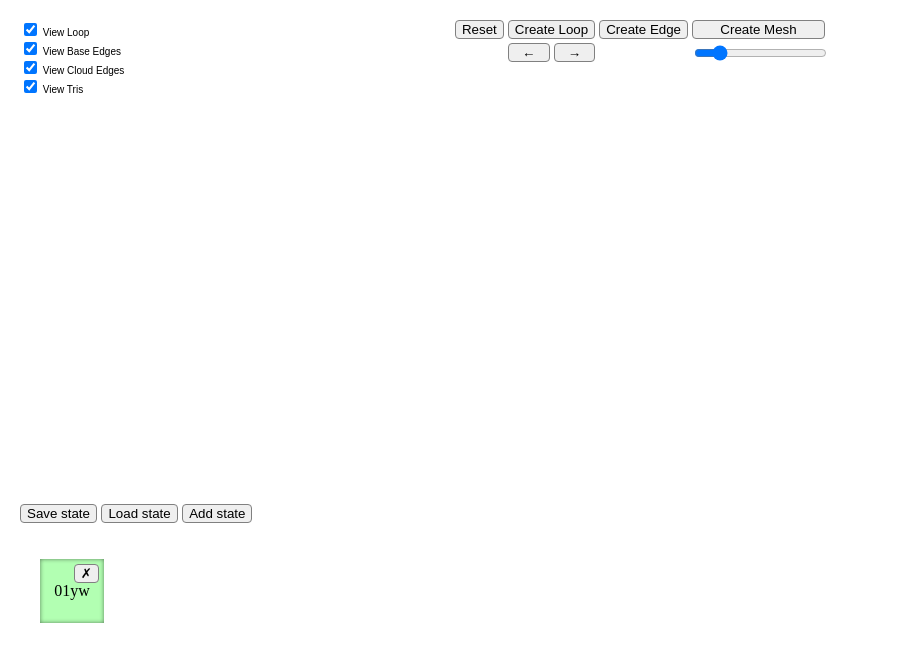
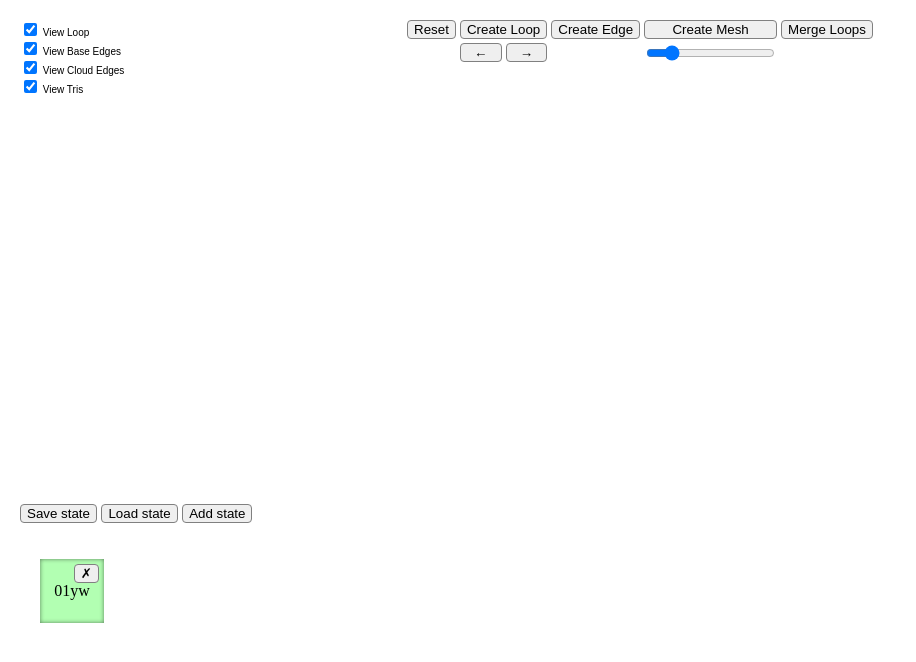
Before and after one commit to psxcode/remesh, a website built with webpack: page src/index.html in a window 1280 px wide. Shown: the whole page, without its empty margins (0-916 px from the left). Built offline with nearby package versions, Linux system fonts and the light colour scheme.

Commit message:
add Editor 3rd canvas and Merge button

```diff
--- a/src/Editor.ts
+++ b/src/Editor.ts
@@ -91,18 +91,23 @@ export class Editor {
 
   #bg: Draw
   #fg: Draw
+  #res: Draw
 
   private snapDist = 8
   constructor({ width, height }: EditorOptions) {
     const bg = Editor.backgroundLayer
     const fg = Editor.foregroundLayer
+    const res = Editor.resultLayer
 
     bg.width = width
     bg.height = height
     fg.width = width
     fg.height = height
+    res.width = width
+    res.height = height
     this.#bg = new Draw(bg.getContext('2d')!, width, height)
     this.#fg = new Draw(fg.getContext('2d')!, width, height)
+    this.#res = new Draw(res.getContext('2d')!, width, height)
 
     this.#mesh = new MeshState()
     this.#loops = [new LoopState()]
@@ -128,6 +133,7 @@ export class Editor {
     Editor.viewTrisCheckbox.addEventListener('change', this.onCheckboxChange)
     Editor.prevLoop.addEventListener('click', this.onPrevActiveLoopClick)
     Editor.nextLoop.addEventListener('click', this.onNextActiveLoopClick)
+    Editor.mergeLoopsBtn.addEventListener('click', this.onMergeLoopsClick)
 
     fg.addEventListener('click', this.onFgClick)
     fg.addEventListener('contextmenu', this.onFgRightClick)
@@ -179,12 +185,20 @@ export class Editor {
     return document.getElementById('bg') as HTMLCanvasElement
   }
 
+  static get resultLayer() {
+    return document.getElementById('res-bg') as HTMLCanvasElement
+  }
+
   static get nextLoop() {
     return document.getElementById('next-loop') as HTMLButtonElement
   }
 
   static get prevLoop() {
     return document.getElementById('prev-loop') as HTMLButtonElement
+  }
+
+  static get mergeLoopsBtn() {
+    return document.getElementById('merge-loops') as HTMLButtonElement
   }
 
   static rand(int: number) {
@@ -224,6 +238,7 @@ export class Editor {
     Editor.createLoopBtn.removeAttribute('disabled')
     Editor.createEdgeBtn.removeAttribute('disabled')
     Editor.createMeshBtn.removeAttribute('disabled')
+    Editor.mergeLoopsBtn.removeAttribute('disabled')
 
     Editor.createLoopBtn.removeAttribute('active')
     Editor.createEdgeBtn.removeAttribute('active')
@@ -234,6 +249,7 @@ export class Editor {
   private render() {
     this.#fg.clear()
     this.#bg.clear()
+    this.#res.clear()
 
     this.#bg.drawMesh(
       this.#mesh,
@@ -483,4 +499,19 @@ export class Editor {
 
     this.render()
   }
+
+  private onMergeLoopsClick = () => {
+    this.#res.clear()
+
+    if (this.#loops.length < 2) {
+      return
     }
+
+    const ls = LoopState.mergeLoopStates(this.#loops[0], this.#loops[1], this.snapDist)
+
+    this.render()
+
+    this.#res.drawLoop(ls, true, true)
+    this.#res.drawPoints(ls)
+  }
+}
--- a/src/index.html
+++ b/src/index.html
@@ -24,10 +24,19 @@
     #screen {
       position: relative;
     }
+    #bg {
+      pointer-events: none;
+    }
     #fg {
       position: absolute;
       left: 0;
       top: 0
+    }
+    #res-bg {
+      position: absolute;
+      left: 300px;
+      top: 0;
+      pointer-events: none;
     }
     #creation {
       position: absolute;
@@ -45,9 +54,6 @@
       display: flex;
       flex-direction: column;
       gap: 4px;
-    }
-    .creation-group > input {
-      width: 100%;
     }
 
     #loop-control {
@@ -107,6 +113,7 @@
   <div id="screen">
     <canvas id="bg" width="640" height="480"></canvas>
     <canvas id="fg" width="640" height="480"></canvas>
+    <canvas id="res-bg" width="640" height="480"></canvas>
   </div>
   <div id="creation">
     <button id="reset">Reset</button>
@@ -122,6 +129,7 @@
       <button id="create-pcloud">Create Mesh</button>
       <input id="pcloud-scale" type="range" min="5" max="50" value="12" step="1">
     </div>
+    <button id="merge-loops">Merge Loops</button>
   </div>
   <div id="view">
     <label>
@@ -141,7 +149,7 @@
       View Tris
     </label>
   </div>
-    <div id="state-control">
+  <div id="state-control">
     <button id="save-state">Save state</button>
     <button id="load-state">Load state</button>
     <button id="add-state">Add state</button>
```
Lines whose indentation alone changed are shown as unchanged.
